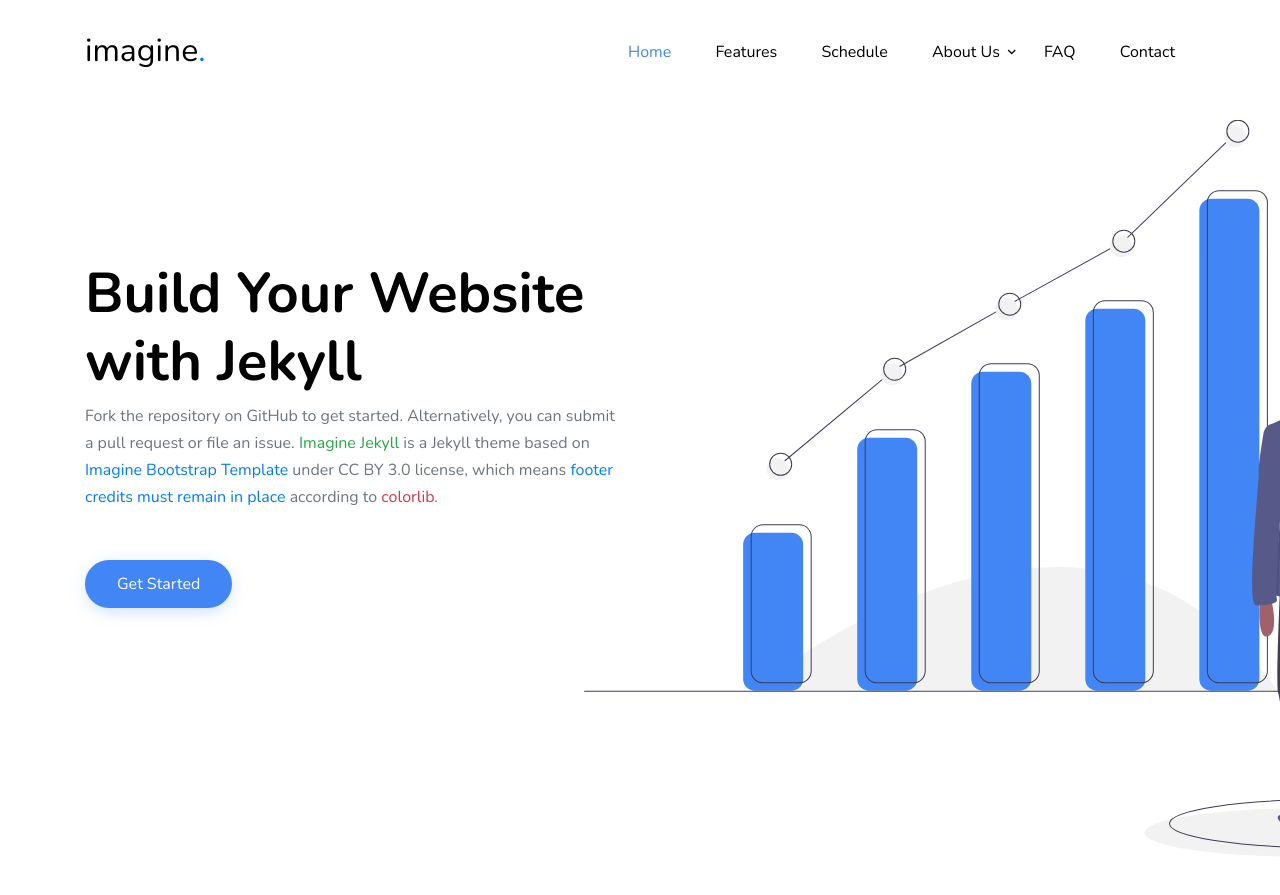
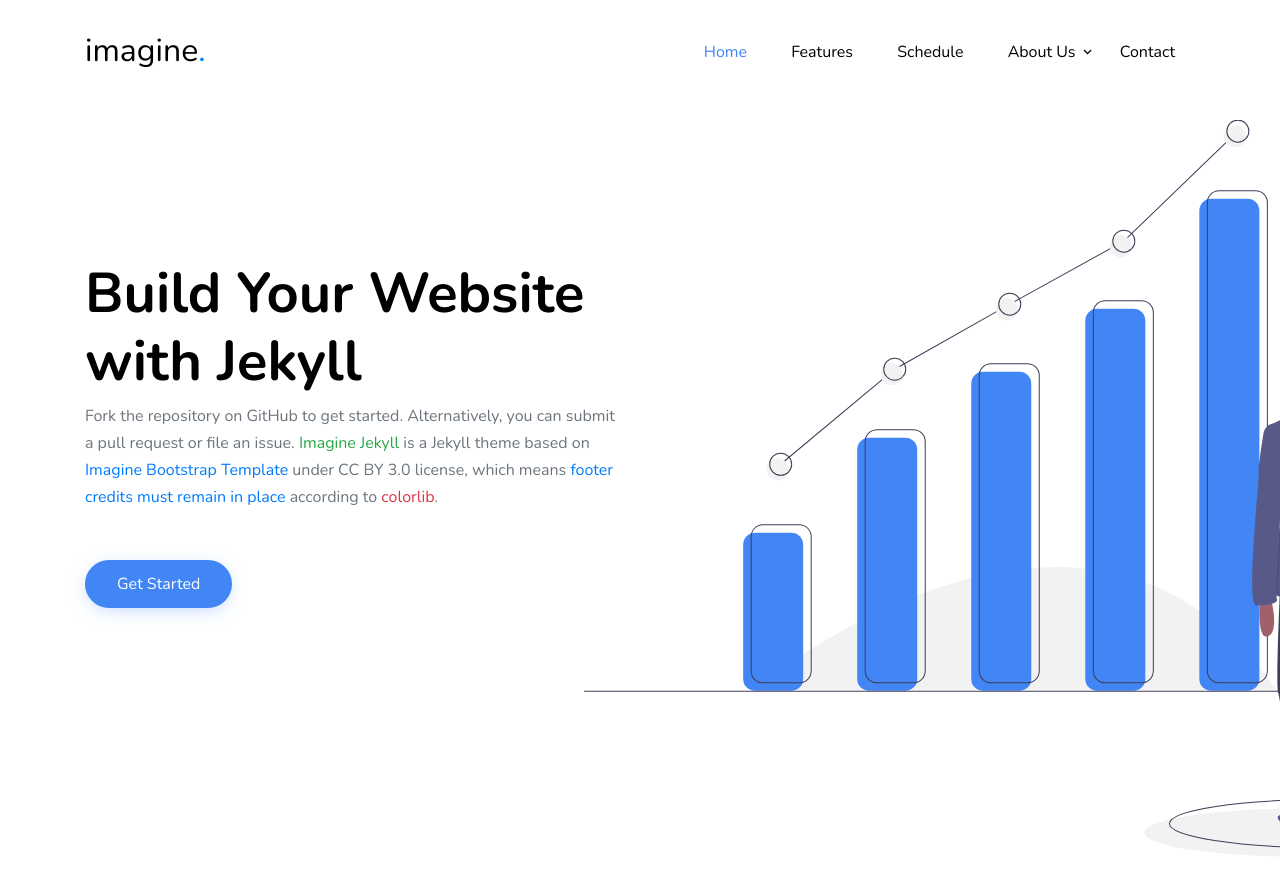
Before and after one commit to icheft/imagine-jekyll-theme, a Jekyll site: the page built from index.html, in a window 1280 px wide and 900 px high. Shown: the top 895 px of the window. Built offline with Jekyll 4.4.1, drawn with Linux system fonts in a browser that asks for light colours; some web fonts are replaced.

Commit message:
minor fix

```diff
--- a/_includes/_about/about.html
+++ b/_includes/_about/about.html
@@ -1,4 +1,4 @@
-<div class="site-section bg-light" id="about-section">
+<div class="site-section" id="about-section">
     <div class="container">
       <div class="row mb-5">
         <div class="col-12 text-center">
--- a/_includes/_about/team.html
+++ b/_includes/_about/team.html
@@ -1,4 +1,4 @@
-<div class="site-section" id="our-team-section">
+<div class="site-section bg-light" id="our-team-section">
     <div class="container">
       <div class="row mb-5 justify-content-center text-center"  data-aos="fade-up">
         <div class="col-7 text-center  mb-5">
--- a/_includes/header.html
+++ b/_includes/header.html
@@ -17,8 +17,9 @@
               <li class="has-children">
                 <a href="#about-section" class="nav-link">About Us</a>
                 <ul class="dropdown arrow-top">
-                  <li><a href="#" target="_blank" class="nav-link"><span class="text-primary">More Free Templates</span></a></li>
                   <li><a href="#our-team-section" class="nav-link">Our Team</a></li>
+                  <li><a href="#faq-section" class="nav-link">FAQ</a></li>
+                  <li><a href="#" target="_blank" class="nav-link"><span class="text-primary">Primary Color</span></a></li>
                   <li class="has-children">
                     <a href="#">More Links</a>
                     <ul class="dropdown">
@@ -29,7 +30,6 @@
                   </li>
                 </ul>
               </li>
-              <li><a href="#faq-section" class="nav-link">FAQ</a></li>
               <li><a href="#contact-section" class="nav-link">Contact</a></li>
             </ul>
           </nav>
--- a/_includes/schedule.html
+++ b/_includes/schedule.html
@@ -1,4 +1,4 @@
-<div class="site-section" id="schedule-section">
+<div class="site-section bg-light" id="schedule-section">
     <div class="container">
       <div class="row mb-5 justify-content-center text-center"  data-aos="fade-up">
         <div class="col-7 text-center  mb-5">
```
